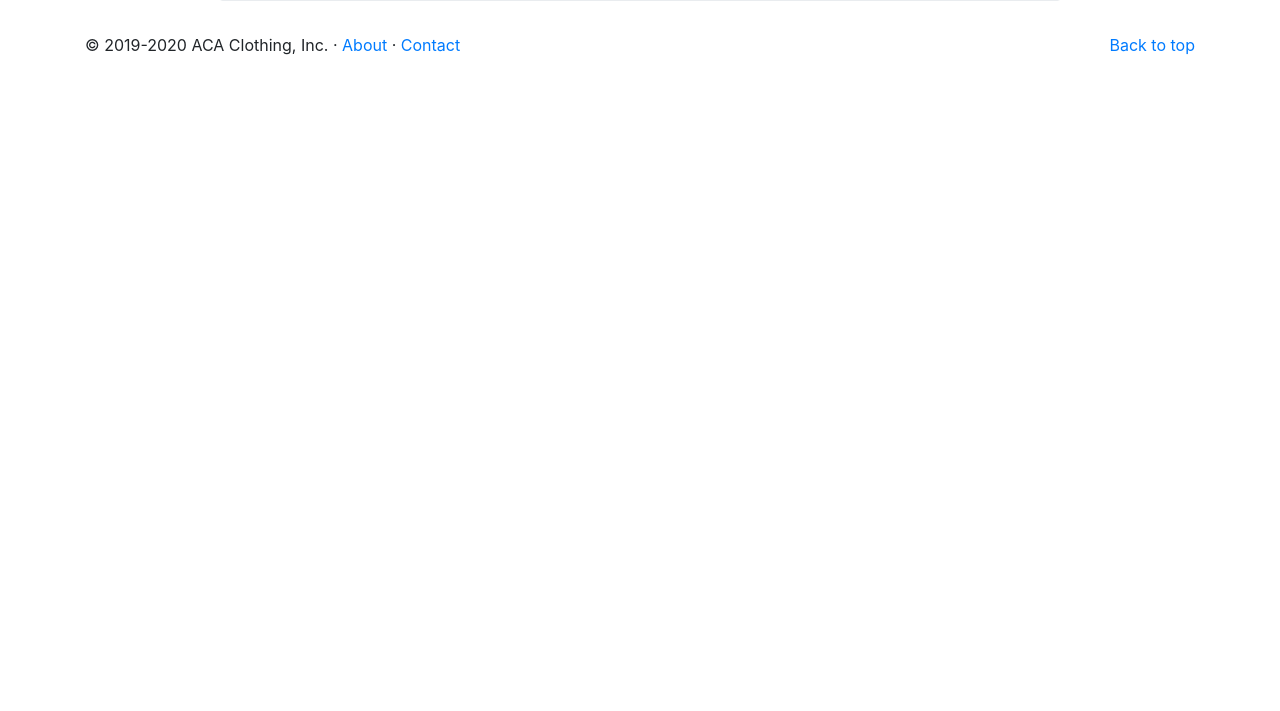
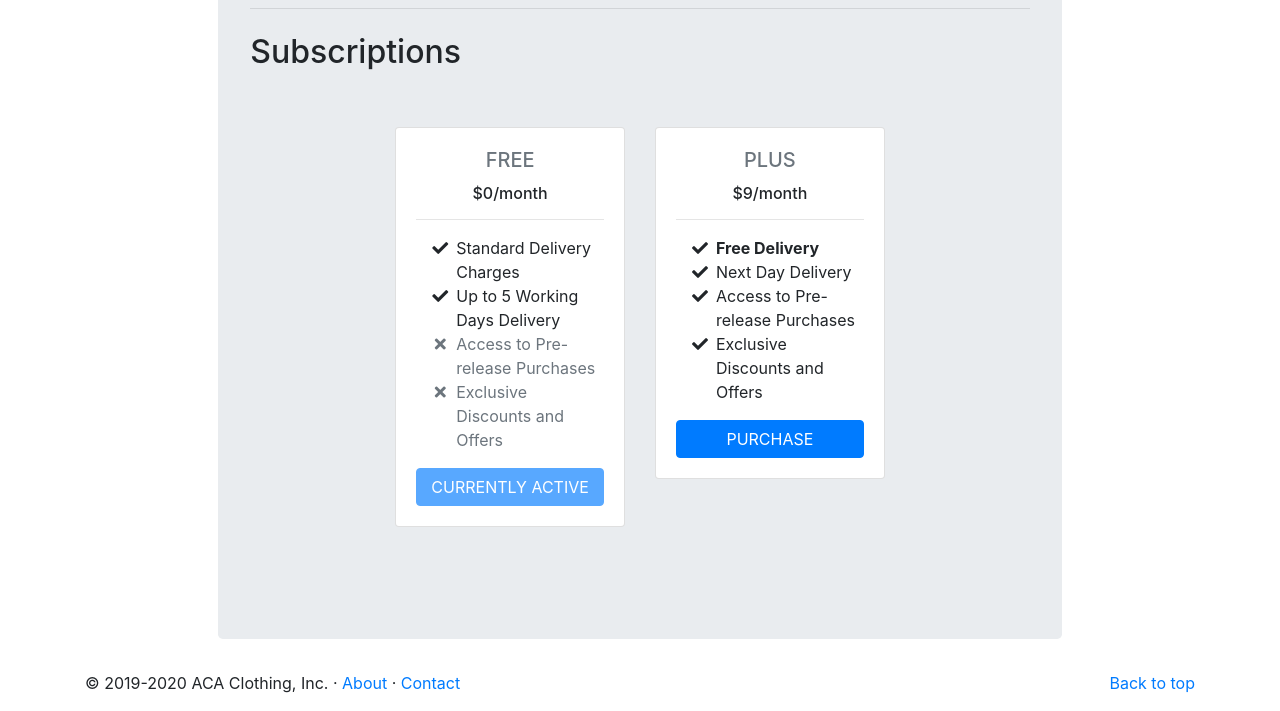
Before and after one commit to x00157960/ACA_Clothing, a Django app: page /about/ in a window 1280 px wide. Shown: the part 777-1488 px from the top of the page. Before the commit the page ends 832 px from the top, so only its background shows below. Run offline with Django 3.2, Linux system fonts and the light colour scheme; data comes from the database, SQL or seed files in the repository; both versions use the stored data as it was after the commit; parts of the project's set-up code (start-up, migrations or seed data) failed here and were passed over; some libraries are stand-ins or nearby versions.

Commit message:
Added Subscription Options AB#38

```diff
--- a/Code/pages/templates/about.html
+++ b/Code/pages/templates/about.html
@@ -1,10 +1,30 @@
 {% extends "base.html" %}
 {% block content %}
+
+<script>
+  $(document).ready(function() {
+ // executes when HTML-Document is loaded and DOM is ready
+console.log("document is ready");
+
+
+  $( ".card" ).hover(
+  function() {
+    $(this).addClass('shadow-lg').css('cursor', 'pointer');
+  }, function() {
+    $(this).removeClass('shadow-lg');
+  }
+);
+
+// document ready
+});
+
+</script>
 
 <div class="jumbotron">
     <h1 class="display-4">About ACA</h1>
     <p class="lead">Here at ACA we pride ourselves on our commitment to you, our customers.</p>
     <hr class="my-4">
+    <h2>Our Values</h2>
     <p>To ensure we uphold our high standards we have set ourselves target for the upcoming years.</p>
     <div class="card-deck">
     <div class="flip-card">
@@ -52,5 +72,48 @@
         </div>
       </div>
     </div>
+    <hr class="my-4">
+    <h2>Subscriptions</h2>
+    <section class="pricing py-5">
+      <div class="container" >
+        <div class="row justify-content-center">
+          <!-- Free Tier -->
+          <div class="col-lg-4">
+            <div class="card mb-5 mb-lg-0">
+              <div class="card-body">
+                <h5 class="card-title text-muted text-uppercase text-center">Free</h5>
+                <h6 class="card-price text-center">$0<span class="period">/month</span></h6>
+                <hr>
+                <ul class="fa-ul">
+                  <li><span class="fa-li"><i class="fas fa-check"></i></span>Standard Delivery Charges</li>
+                  <li><span class="fa-li"><i class="fas fa-check"></i></span>Up to 5 Working Days Delivery</li>
+                  <li class="text-muted"><span class="fa-li"><i class="fas fa-times"></i></span>Access to Pre-release Purchases</li>
+                  <li class="text-muted"><span class="fa-li"><i class="fas fa-times"></i></span>Exclusive Discounts and Offers</li>
+                </ul>
+                <a href="#" class="btn btn-block btn-primary text-uppercase disabled">Currently Active</a>
+              </div>
+            </div>
+          </div>
+
+          <!-- Plus Tier -->
+          <div class="col-lg-4">
+            <div class="card mb-5 mb-lg-0">
+              <div class="card-body">
+                <h5 class="card-title text-muted text-uppercase text-center">Plus</h5>
+                <h6 class="card-price text-center">$9<span class="period">/month</span></h6>
+                <hr>
+                <ul class="fa-ul">
+                  <li><span class="fa-li"><i class="fas fa-check"></i></span><strong>Free Delivery</strong></li>
+                  <li><span class="fa-li"><i class="fas fa-check"></i></span>Next Day Delivery</li>
+                  <li><span class="fa-li"><i class="fas fa-check"></i></span>Access to Pre-release Purchases</li>
+                  <li><span class="fa-li"><i class="fas fa-check"></i></span>Exclusive Discounts and Offers</li>
+                </ul>
+                <a href="#" class="btn btn-block btn-primary text-uppercase">Purchase</a>
+              </div>
+            </div>
+          </div>
+        </div>
+      </div>
+    </section>
   </div>
 {% endblock %}
```
Also changed, not shown: Code/db.sqlite3.
